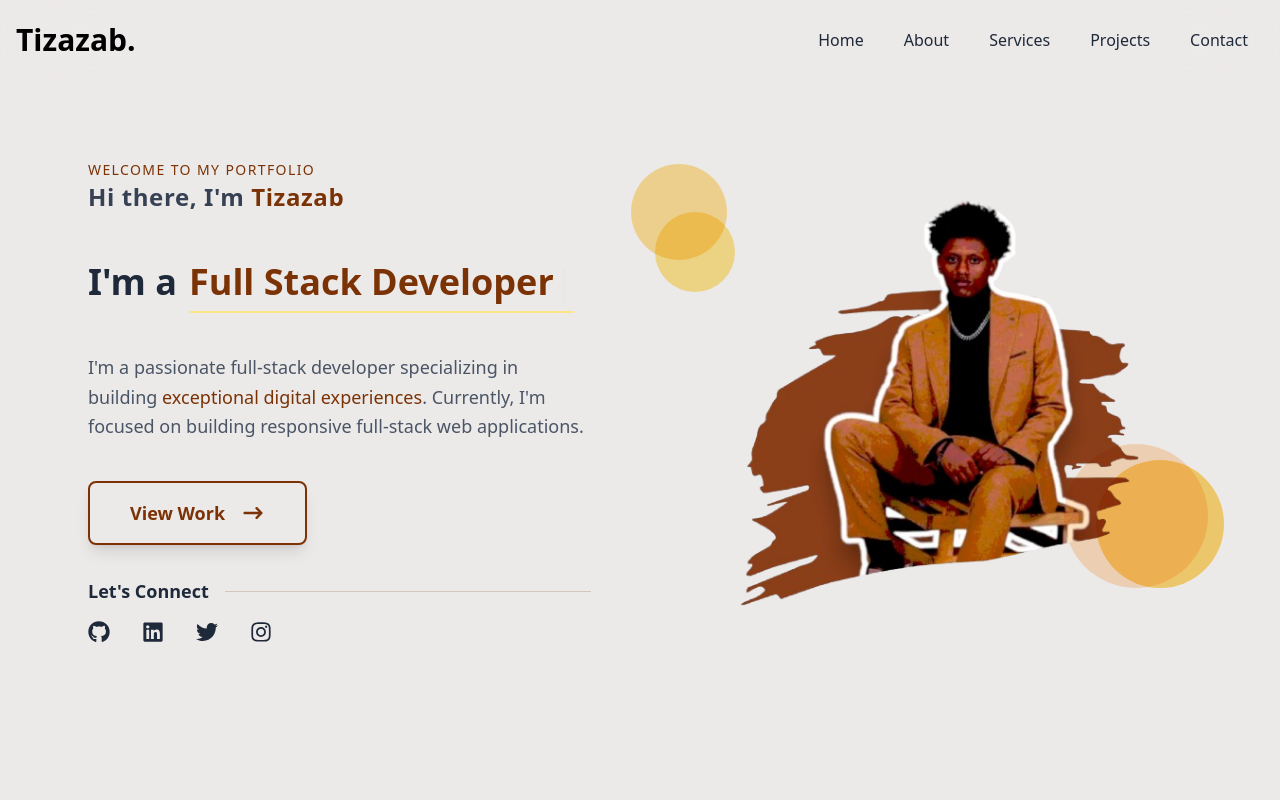
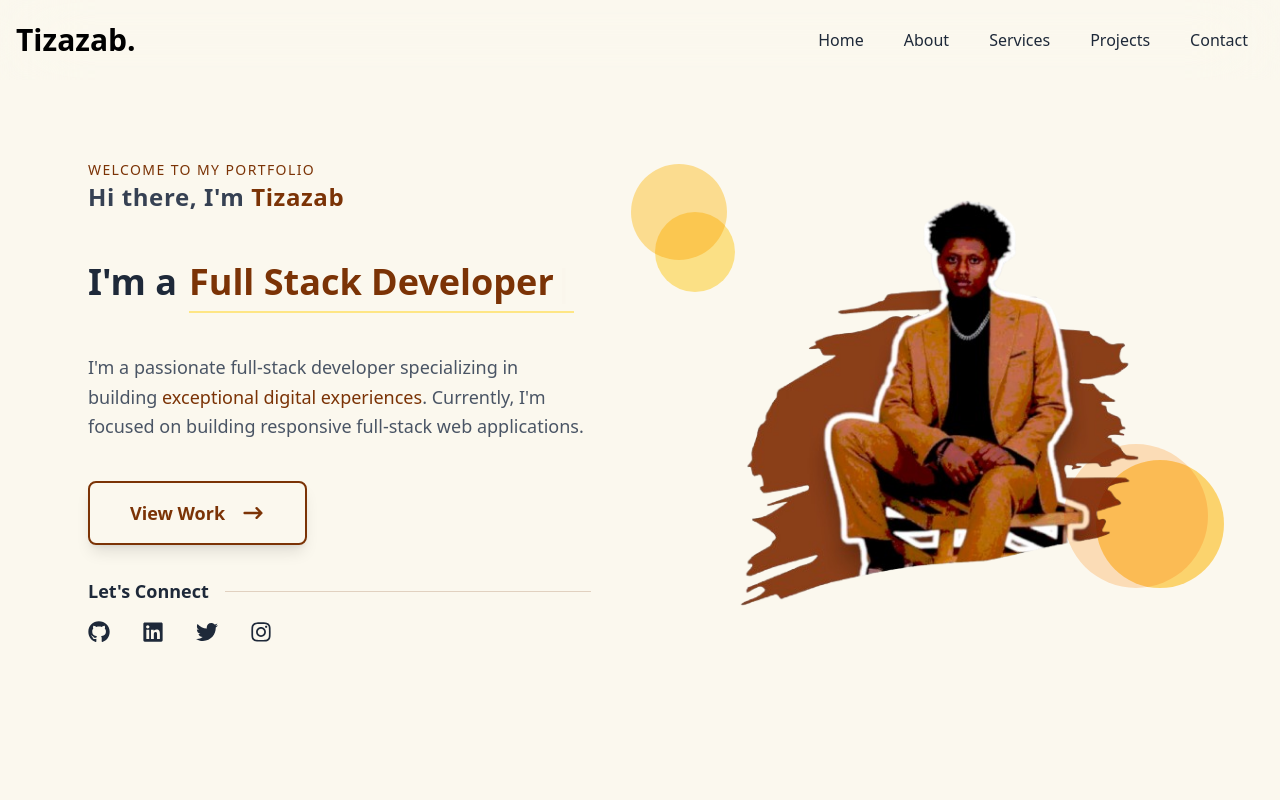
Before and after one commit to ZazabT/portfolio, a React (Vite) app: page / in a window 1280 px wide. Shown: the top 800 px of the page. Built offline with nearby package versions, Linux system fonts and the light colour scheme.

Commit message:
Changed background color

```diff
--- a/src/index.css
+++ b/src/index.css
@@ -10,5 +10,5 @@
 }
 
 body {
-  background-color: #ece9e9;
+  background-color: #fbf8ee;  /* This is the Tailwind amber-50 color */
 }
```
